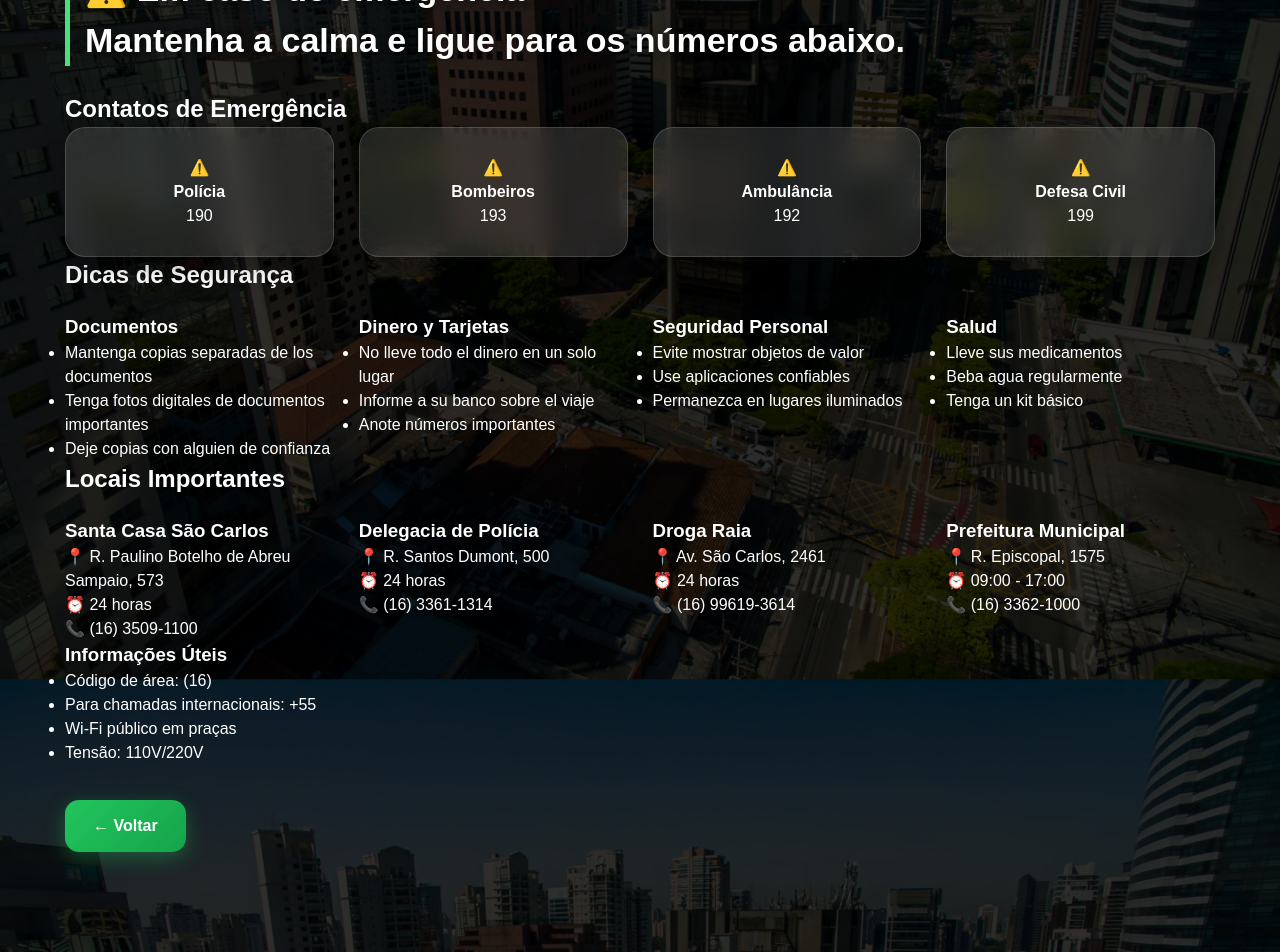
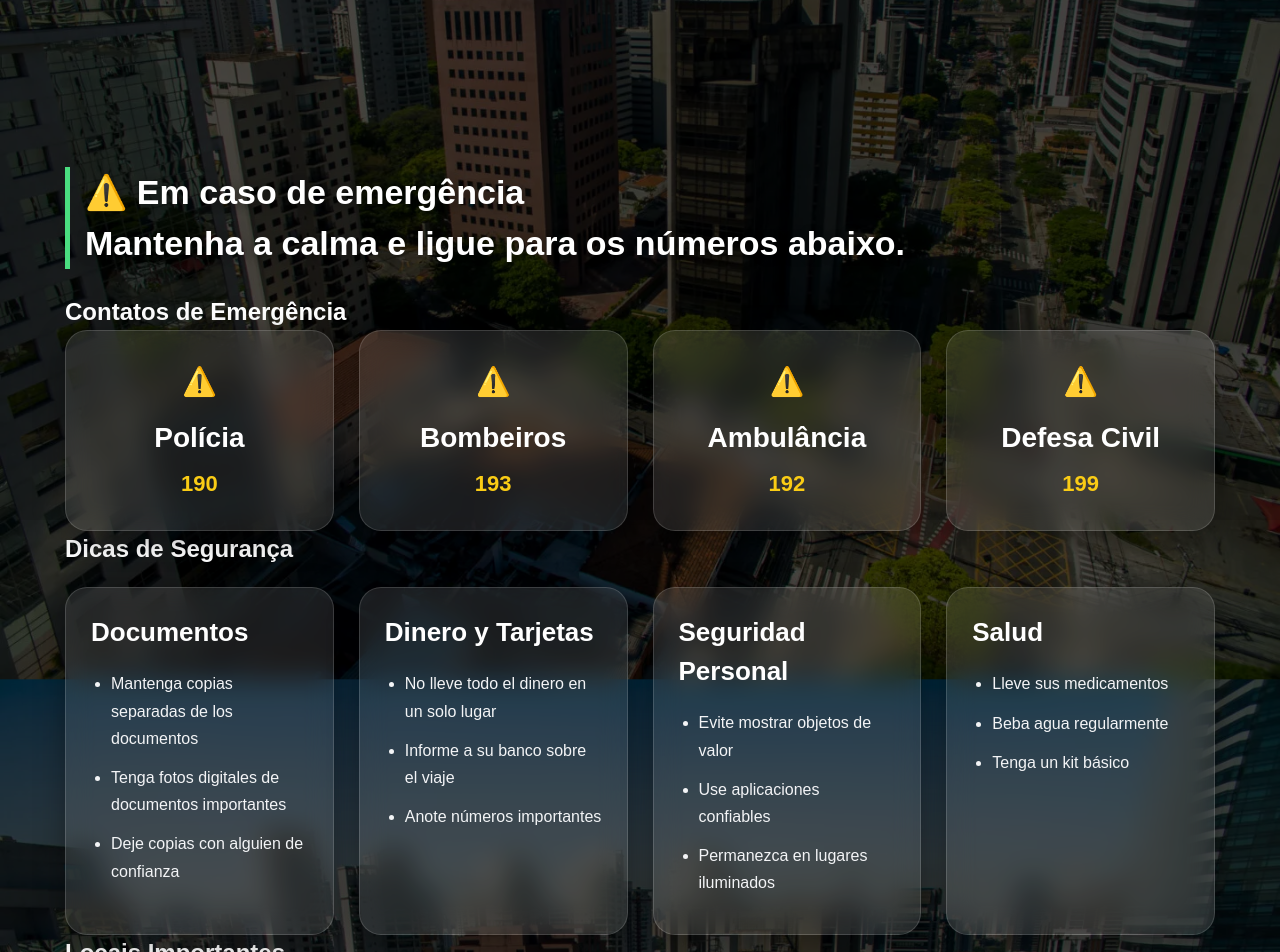
Before and after one commit to Melissa-possato/Guia-Tur-stico-hispanohablates, a React (Vite) app in the folder frontend/: page /sobrevivencia in a window 1280 px wide. Shown: the part 280-1232 px from the top of the page. Built offline with nearby package versions, Linux system fonts and the light colour scheme.

Commit message:
ModoSobrevivencia App.css

```diff
--- a/frontend/src/App.css
+++ b/frontend/src/App.css
@@ -421,60 +421,6 @@ a:hover {
   padding: 40px 0;
 }
 
-/* MODO SOBREVIVÊNCIA */
-.secao-sobrevivencia {
-  background:
-    linear-gradient(rgba(0, 0, 0, 0.507), rgba(0, 0, 0, 0.555)),
-    url("/shutterstock_1532724938.jpg.webp");
-
-  background-size: cover;
-  background-position: center;
-  background-attachment: fixed;
-  min-height: 100vh;
-}
-
-.secao-sobrevivencia .container {
-  max-width: 1200px;
-  margin: 0 auto;
-  padding: 0 25px;
-  color: white;
-}
-
-.grid-contatos {
-  display: grid;
-  grid-template-columns: repeat(4, 1fr);
-  gap: 25px;
-}
-
-.card-contato {
-  background: rgba(255,255,255,0.12);
-  backdrop-filter: blur(12px);
-  border: 1px solid rgba(255,255,255,0.15);
-  border-radius: 20px;
-  padding: 28px;
-  text-align: center;
-  transition: 0.3s ease;
-  box-shadow: 0 8px 25px rgba(0,0,0,0.35);
-}
-
-.card-contato:hover {
-  transform: translateY(-6px);
-  background: rgba(255,255,255,0.18);
-}
-
-.grid-dicas {
-  display: grid;
-  grid-template-columns: repeat(4, 1fr);
-  gap: 25px;
-  margin-top: 20px;
-}
-
-.grid-locais {
-  display: grid;
-  grid-template-columns: repeat(4, 1fr);
-  gap: 25px;
-  margin-top: 20px;
-}
 
 /* GUIA CULTURAL */
 .cultural-bg {
@@ -599,3 +545,245 @@ a:hover {
     font-size: 28px;
   }
 }
+
+/* =========================
+   MODO SOBREVIVÊNCIA
+========================= */
+
+.secao-sobrevivencia {
+  background:
+    linear-gradient(rgba(0, 0, 0, 0.253), rgba(0, 0, 0, 0.342)),
+    url("/shutterstock_1532724938.jpg.webp");
+
+  background-size: cover;
+  background-position: center;
+  background-attachment: fixed;
+  min-height: 100vh;
+  width: 100%;
+}
+
+.secao-sobrevivencia .container {
+  max-width: 1200px;
+  margin: 0 auto;
+  padding: 80px 25px 60px;
+  color: white;
+  position: relative;
+  z-index: 2;
+}
+
+/* TÍTULO */
+
+.secao-sobrevivencia h1 {
+  font-size: 64px;
+  font-weight: 800;
+  margin-bottom: 10px;
+  text-shadow: 0 4px 12px rgba(0,0,0,0.5);
+}
+
+.secao-sobrevivencia .subtitulo {
+  font-size: 18px;
+  color: #d1d5db;
+  margin-bottom: 35px;
+}
+
+/* ALERTA */
+
+.alerta-emergencia {
+  background: rgba(255,255,255,0.08);
+  border-left: 5px solid #facc15;
+  padding: 18px 22px;
+  border-radius: 16px;
+  margin-bottom: 35px;
+  backdrop-filter: blur(10px);
+}
+
+.alerta-emergencia h3 {
+  font-size: 24px;
+  margin-bottom: 8px;
+}
+
+.alerta-emergencia p {
+  color: #f3f4f6;
+  line-height: 1.6;
+}
+
+/* TÍTULOS DAS SEÇÕES */
+
+.titulo-secao {
+  font-size: 38px;
+  font-weight: 700;
+  margin-top: 50px;
+  margin-bottom: 25px;
+  border-left: 5px solid #22c55e;
+  padding-left: 15px;
+  text-shadow: 0 2px 10px rgba(0,0,0,0.4);
+}
+
+/* =========================
+   CONTATOS
+========================= */
+
+.grid-contatos {
+  display: grid;
+  grid-template-columns: repeat(4, 1fr);
+  gap: 25px;
+}
+
+.card-contato {
+  background: rgba(255,255,255,0.10);
+  backdrop-filter: blur(14px);
+  border: 1px solid rgba(255,255,255,0.15);
+  border-radius: 22px;
+  padding: 30px;
+  text-align: center;
+  transition: 0.3s ease;
+  box-shadow: 0 8px 30px rgba(0,0,0,0.35);
+}
+
+.card-contato:hover {
+  transform: translateY(-6px);
+  background: rgba(255,255,255,0.15);
+}
+
+.card-contato .icone {
+  font-size: 28px;
+  margin-bottom: 14px;
+}
+
+.card-contato h4 {
+  font-size: 28px;
+  margin-bottom: 8px;
+}
+
+.card-contato p {
+  font-size: 22px;
+  color: #facc15;
+  font-weight: bold;
+}
+
+/* =========================
+   DICAS
+========================= */
+
+.grid-dicas {
+  display: grid;
+  grid-template-columns: repeat(4, 1fr);
+  gap: 25px;
+  margin-top: 20px;
+}
+
+.card-dica {
+  background: rgba(255,255,255,0.10);
+  backdrop-filter: blur(14px);
+  border: 1px solid rgba(255,255,255,0.15);
+  border-radius: 22px;
+  padding: 25px;
+  transition: 0.3s ease;
+  box-shadow: 0 8px 30px rgba(0,0,0,0.35);
+}
+
+.card-dica:hover {
+  transform: translateY(-6px);
+  background: rgba(255,255,255,0.15);
+}
+
+.card-dica h3 {
+  font-size: 26px;
+  margin-bottom: 18px;
+}
+
+.card-dica ul {
+  padding-left: 20px;
+}
+
+.card-dica li {
+  margin-bottom: 12px;
+  line-height: 1.7;
+  color: #f3f4f6;
+}
+
+/* =========================
+   LOCAIS IMPORTANTES
+========================= */
+
+.grid-locais {
+  display: grid;
+  grid-template-columns: repeat(4, 1fr);
+  gap: 25px;
+  margin-top: 20px;
+}
+
+.local-card {
+  background: rgba(255,255,255,0.10);
+  backdrop-filter: blur(14px);
+  border: 1px solid rgba(255,255,255,0.15);
+  border-radius: 22px;
+  padding: 25px;
+  transition: 0.3s ease;
+  box-shadow: 0 8px 30px rgba(0,0,0,0.35);
+}
+
+.local-card:hover {
+  transform: translateY(-6px);
+  background: rgba(255,255,255,0.15);
+}
+
+.local-card h3 {
+  font-size: 28px;
+  margin-bottom: 15px;
+}
+
+.local-card p {
+  margin-bottom: 10px;
+  line-height: 1.7;
+  color: #f3f4f6;
+}
+
+/* =========================
+   INFORMAÇÕES ÚTEIS
+========================= */
+
+.info-util {
+  margin-top: 45px;
+  background: rgba(255,255,255,0.10);
+  backdrop-filter: blur(14px);
+  border: 1px solid rgba(255,255,255,0.15);
+  border-radius: 22px;
+  padding: 30px;
+  box-shadow: 0 8px 30px rgba(0,0,0,0.35);
+}
+
+.info-util h2 {
+  margin-bottom: 20px;
+  font-size: 32px;
+}
+
+.info-util ul {
+  padding-left: 20px;
+}
+
+.info-util li {
+  margin-bottom: 12px;
+  line-height: 1.7;
+}
+
+/* =========================
+   BOTÃO VOLTAR
+========================= */
+
+.botao-voltar {
+  display: inline-block;
+  margin-top: 40px;
+  padding: 14px 28px;
+  border-radius: 14px;
+  background: linear-gradient(135deg, #22c55e, #16a34a);
+  color: white;
+  text-decoration: none;
+  font-weight: bold;
+  transition: 0.3s ease;
+  box-shadow: 0 5px 15px rgba(34,197,94,0.35);
+}
+
+.botao-voltar:hover {
+  transform: scale(1.05);
+}
```
